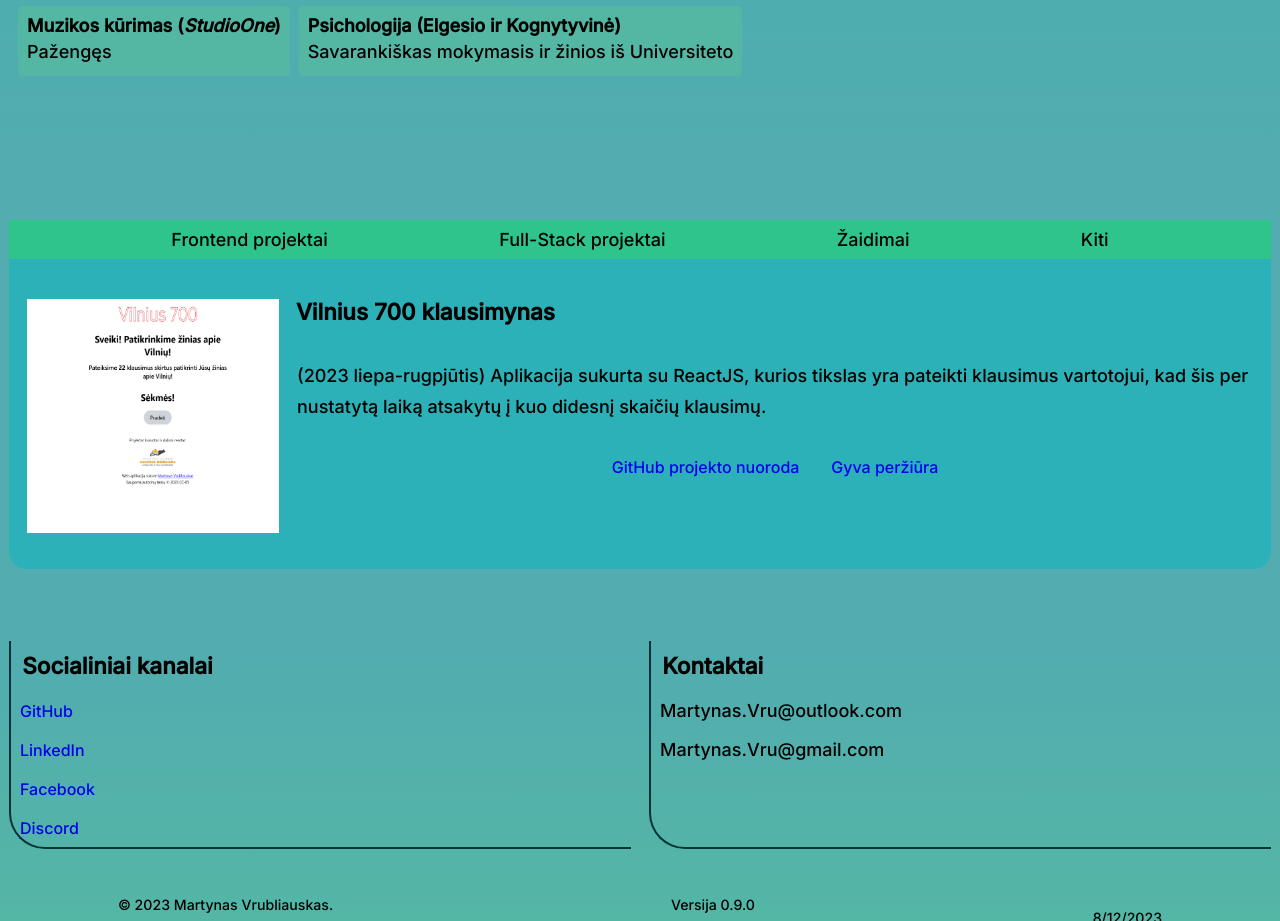
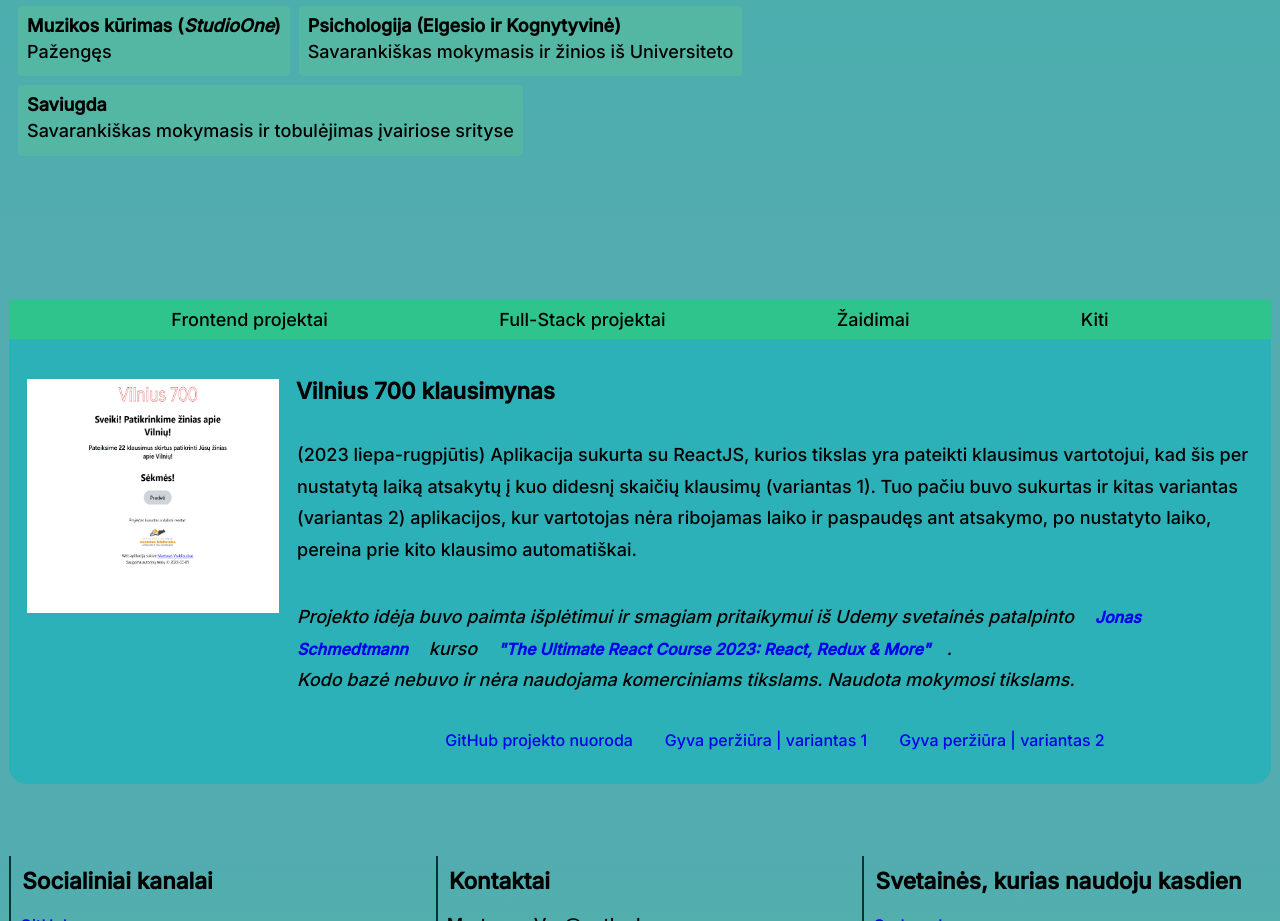
Before and after one commit to Emcrowz/Emcrowz.github.io, a plain HTML site: page index.html in a window 1280 px wide. Shown: the part 1879-2800 px from the top of the page. Drawn offline with Linux system fonts and the light colour scheme.

Commit message:
Project credits and other updates

```diff
--- a/index.html
+++ b/index.html
@@ -5,7 +5,7 @@
     <meta http-equiv="X-UA-Compatible" content="IE=edge" />
     <meta name="viewport" content="width=device-width, initial-scale=1.0" />
     <link rel="stylesheet" type="text/css" href="/styles/style.css" />
-    <title>Martynas Vrubliauskas | Bendrai</title>
+    <title>MV Profilis/Portfolio</title>
     <!-- This portfolio is designed to be simple, standalone, one-page site -->
   </head>
 
@@ -57,7 +57,8 @@
         </p>
         <p>
           Veikla: Užsiėmu svetainių kūrimu tiek statinių, tiek dinaminių.
-          Orientuojuosi į front-end ir Full-Stack.
+          Orientuojuosi į <strong>front-end</strong> ir
+          <strong>full-stack</strong> web kūrimą.
         </p>
         <p>
           Naudoju šiuos svetainių įrankius, karkasus (angl.
@@ -198,6 +199,10 @@
             <h4>Psichologija (Elgesio ir Kognytyvinė)</h4>
             <p>Savarankiškas mokymasis ir žinios iš Universiteto</p>
           </div>
+          <div class="hobby">
+            <h4>Saviugda</h4>
+            <p>Savarankiškas mokymasis ir tobulėjimas įvairiose srityse</p>
+          </div>
         </div>
       </div>
     </section>
@@ -215,24 +220,57 @@
         </div>
         <div id="work-holder">
           <div class="work-proj-box num-01">
-            <img
-              src="./assets/pictures/Vilnius700Quiz/Vilnius700Quiz-01.png"
-              alt="proj vilnius-700-quiz"
-            />
+            <div class="work-proj-imgs">
+              <img
+                src="./assets/pictures/Vilnius700Quiz/Vilnius700Quiz-01.png"
+                alt="proj vilnius-700-quiz"
+              />
+            </div>
             <div class="work-proj-desc">
               <h3>Vilnius 700 klausimynas</h3>
               <p>
                 (2023 liepa-rugpjūtis) Aplikacija sukurta su ReactJS, kurios
                 tikslas yra pateikti klausimus vartotojui, kad šis per nustatytą
-                laiką atsakytų į kuo didesnį skaičių klausimų.
+                laiką atsakytų į kuo didesnį skaičių klausimų (variantas 1). Tuo
+                pačiu buvo sukurtas ir kitas variantas (variantas 2)
+                aplikacijos, kur vartotojas nėra ribojamas laiko ir paspaudęs
+                ant atsakymo, po nustatyto laiko, pereina prie kito klausimo
+                automatiškai.
+              </p>
+              <p>
+                <em
+                  >Projekto idėja buvo paimta išplėtimui ir smagiam pritaikymui
+                  iš Udemy svetainės patalpinto
+                  <strong
+                    ><a href="https://codingheroes.io/" target="_blank"
+                      >Jonas Schmedtmann</a
+                    ></strong
+                  >
+                  kurso
+                  <strong
+                    ><a
+                      href="https://www.udemy.com/course/the-ultimate-react-course/"
+                      target="_blank"
+                      >"The Ultimate React Course 2023: React, Redux & More"</a
+                    ></strong
+                  >.<br />Kodo bazė nebuvo ir nėra naudojama komerciniams
+                  tikslams. Naudota mokymosi tikslams.
+                </em>
               </p>
 
               <div class="work-proj-preview">
                 <a href="https://github.com/Emcrowz/Vilnius700-Quiz"
                   >GitHub projekto nuoroda</a
                 >
-                <a href="https://vilnius-700-quiz-mv.netlify.app/"
-                  >Gyva peržiūra</a
+                <a
+                  href="https://vilnius-700-quiz-mv.netlify.app/"
+                  target="_blank"
+                  >Gyva peržiūra | variantas 1
+                </a>
+                <a
+                  href="https://vilnius-700-quiz-mv-2.netlify.app/"
+                  target="_blank"
+                  >Gyva peržiūra | variantas 2</a
                 >
               </div>
             </div>
@@ -261,12 +299,14 @@
               >
             </div>
             <div class="social">
-              <a href="https://www.facebook.com/martynas.vrubliauskas.1"
+              <a
+                href="https://www.facebook.com/martynas.vrubliauskas.1"
+                target="_blank"
                 ><span>Facebook</span></a
               >
             </div>
             <div class="social">
-              <a href="https://discord.com/users/emcrowz"
+              <a href="https://discord.com/users/emcrowz" target="_blank"
                 ><span>Discord</span></a
               >
             </div>
@@ -283,6 +323,37 @@
             <span>Martynas.Vru@gmail.com</span>
           </div>
         </div>
+
+        <!-- Sites I use daily -->
+        <div id="sites-box">
+          <h3>Svetainės, kurias naudoju kasdien</h3>
+          <div class="site">
+            <span
+              ><a href="https://www.codecademy.com/" target="_blank"
+                >Codecademy</a
+              ></span
+            >
+          </div>
+          <div class="site">
+            <span
+              ><a href="https://www.udemy.com/" target="_blank">Udemy</a></span
+            >
+          </div>
+          <div class="site">
+            <span
+              ><a href="https://codesandbox.io/" target="_blank"
+                >Codesandbox</a
+              ></span
+            >
+          </div>
+          <div class="site">
+            <span
+              ><a href="https://www.netlify.com/" target="_blank"
+                >Netlify</a
+              ></span
+            >
+          </div>
+        </div>
       </div>
 
       <!-- Copyright, to the top of page and Time -->
@@ -292,7 +363,7 @@
           <em>Visos teisės yra saugomos.</em>
         </p>
         <p id="version">
-          Versija 0.9.0<br /><span id="version-type"
+          Versija 0.9.1<br /><span id="version-type"
             >Svetainė sukurta su HTML/CSS/JavaScript</span
           >
         </p>
--- a/styles/style.css
+++ b/styles/style.css
@@ -250,8 +250,6 @@ header {
   display: grid;
   grid-template-columns: 1fr 1fr 1fr 1fr;
 
-
-
   @media (max-width: 1200px) {
     grid-template-columns: 1fr 1fr;
   }
@@ -386,7 +384,12 @@ header {
   }
 }
 
-.work-proj-box img {
+.work-proj-imgs {
+  display: flex;
+  flex-wrap: wrap;
+}
+
+.work-proj-imgs img {
   padding: 1em 0 1em 1em;
   width: 15em;
   height: 15em;
@@ -440,7 +443,8 @@ footer {
 }
 
 #socials-box,
-#contacts-box {
+#contacts-box,
+#sites-box {
   width: 100%;
   margin: 0 0.5em 0.5em 0.5em;
   border-left: 0.125em solid var(--color-secondary-1-3);
@@ -453,12 +457,14 @@ footer {
 }
 
 #socials-box h3,
-#contacts-box h3 {
+#contacts-box h3,
+#sites-box h3 {
   padding: 0.5em;
 }
 
 .social,
-.contact {
+.contact,
+.site {
   padding: 0.5em;
 }
 
```
